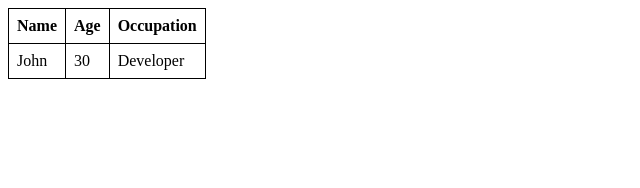
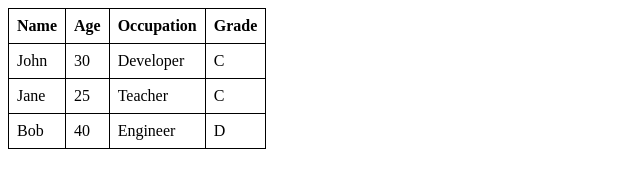
Before and after one commit to janityadav16/Grass-Practice, a plain HTML site: page DOM.html in a window 1280 px wide. Shown: the whole page, without its empty margins (0-640 px from the left). Drawn offline with Linux system fonts and the light colour scheme.

Commit message:
to practice js

```diff
--- a/DOM.html
+++ b/DOM.html
@@ -38,26 +38,52 @@
         th2.textContent = 'Age';
         const th3 = document.createElement('th');
         th3.textContent = 'Occupation';
+        const th4 = document.createElement('th');
+        th4.textContent = 'Grade';
 
-        tr1.append(th1, th2, th3);
+        tr1.append(th1, th2, th3, th4);
         thead.append(tr1);
 
-        const person = {
+        const students = [{
             name: 'John',
             age: 30,
             occupation: 'Developer'
-        };
+        }, {
+            name: 'Jane',
+            age: 25,
+            occupation: 'Teacher'
+        }, {
+            name: 'Bob',
+            age: 40,
+            occupation: 'Engineer'
+        }];
 
-        const tr = document.createElement('tr');
-        const td1 = document.createElement('td');
-        td1.textContent = person.name;
-        const td2 = document.createElement('td');
-        td2.textContent = person.age;
-        const td3 = document.createElement('td');
-        td3.textContent = person.occupation;
+        function calculateGrade(student) {
+            if (student.age < 18) {
+                return 'A';
+            } else if (student.age < 25) {
+                return 'B';
+            } else if (student.age < 35) {
+                return 'C';
+            } else {
+                return 'D';
+            }
+        }
 
-        tr.append(td1, td2, td3);
-        tbody.append(tr);
+        students.forEach(student => {
+            const tr = document.createElement('tr');
+            const td1 = document.createElement('td');
+            td1.textContent = student.name;
+            const td2 = document.createElement('td');
+            td2.textContent = student.age;
+            const td3 = document.createElement('td');
+            td3.textContent = student.occupation;
+            const td4 = document.createElement('td');
+            td4.textContent = calculateGrade(student);
+
+            tr.append(td1, td2, td3, td4);
+            tbody.append(tr);
+        });
 
         table.append(thead, tbody);
         document.body.append(table);
```
